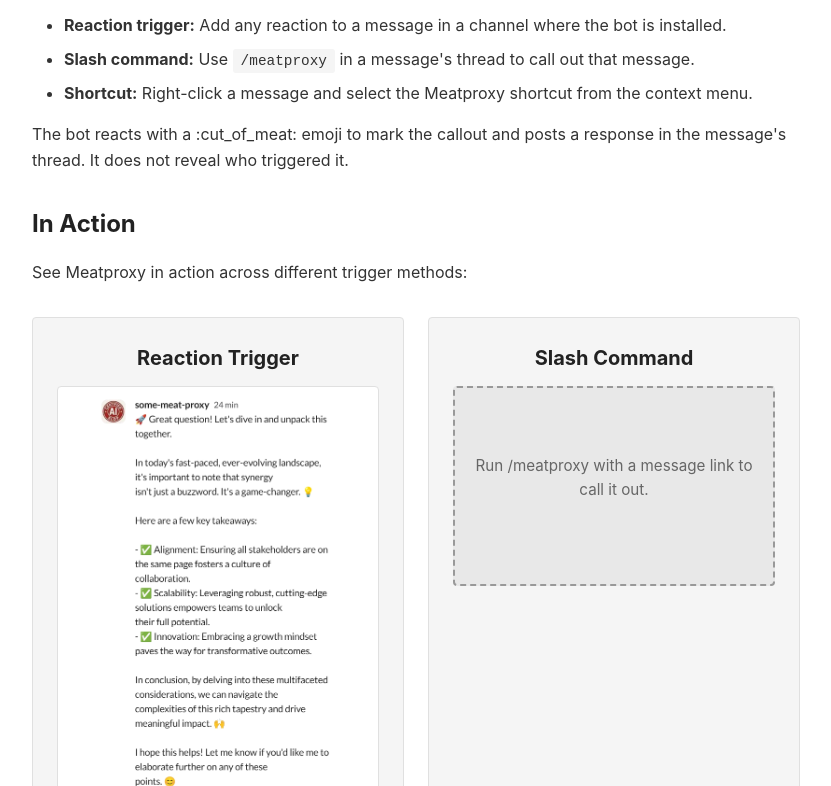
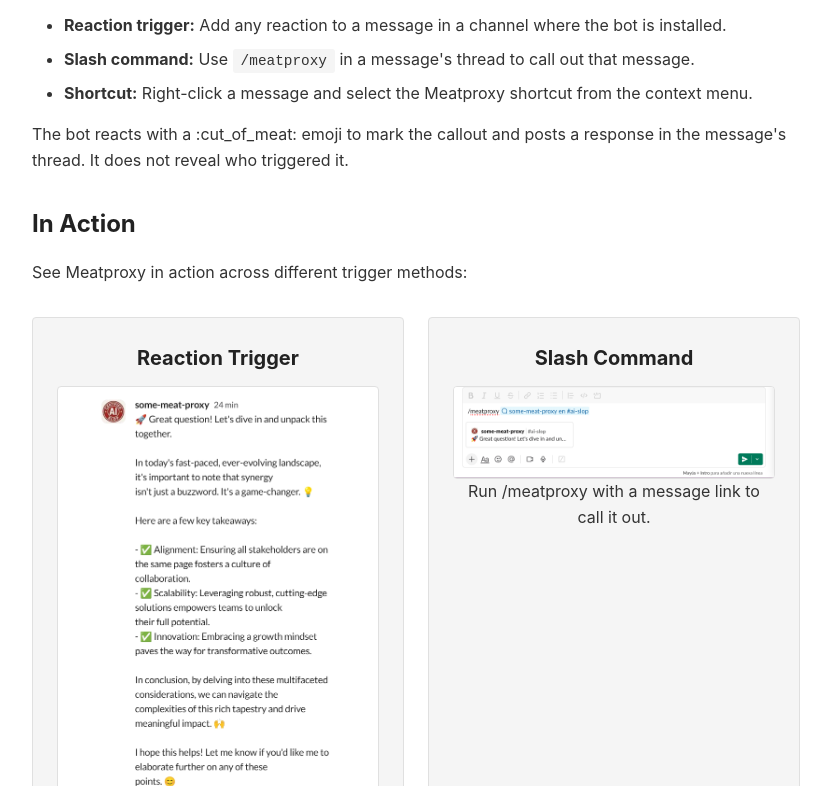
Before and after one commit to fawques/meatproxybot, a website: page site/index.html in a window 1280 px wide. Shown: the part 484-1270 px from the top of the page, without its empty margins (224-1055 px from the left). Drawn offline with Linux system fonts and the light colour scheme.

Commit message:
Add slash command screenshot to landing page
Co-Authored-By: Claude Opus 5.5 <noreply@anthropic.com>
Claude-Session: https://claude.ai/code/session_014M9MHzHxsxmbkHdghBzEJ4

```diff
--- a/site/index.html
+++ b/site/index.html
@@ -69,9 +69,13 @@
         </div>
         <div class="screenshot-card">
           <h3>Slash Command</h3>
-          <div class="screenshot-placeholder">
-            <p>Run /meatproxy with a message link to call it out.</p>
-          </div>
+          <img
+            class="screenshot"
+            src="images/slash-command.png"
+            alt="The Slack message composer with /meatproxy followed by a link to an AI boilerplate message, showing the message preview"
+            loading="lazy"
+          />
+          <p>Run /meatproxy with a message link to call it out.</p>
         </div>
         <div class="screenshot-card">
           <h3>Shortcut</h3>
```
Also changed, not shown: site/images/slash-command.png (added).
